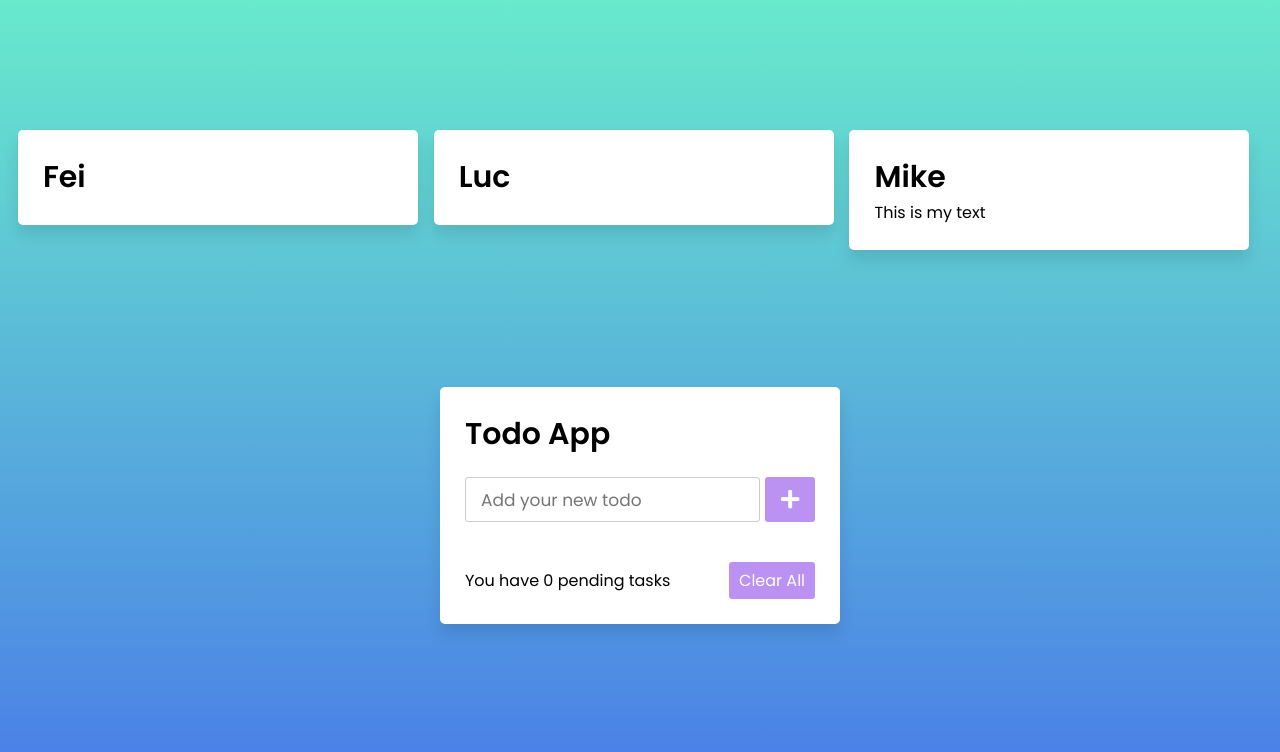
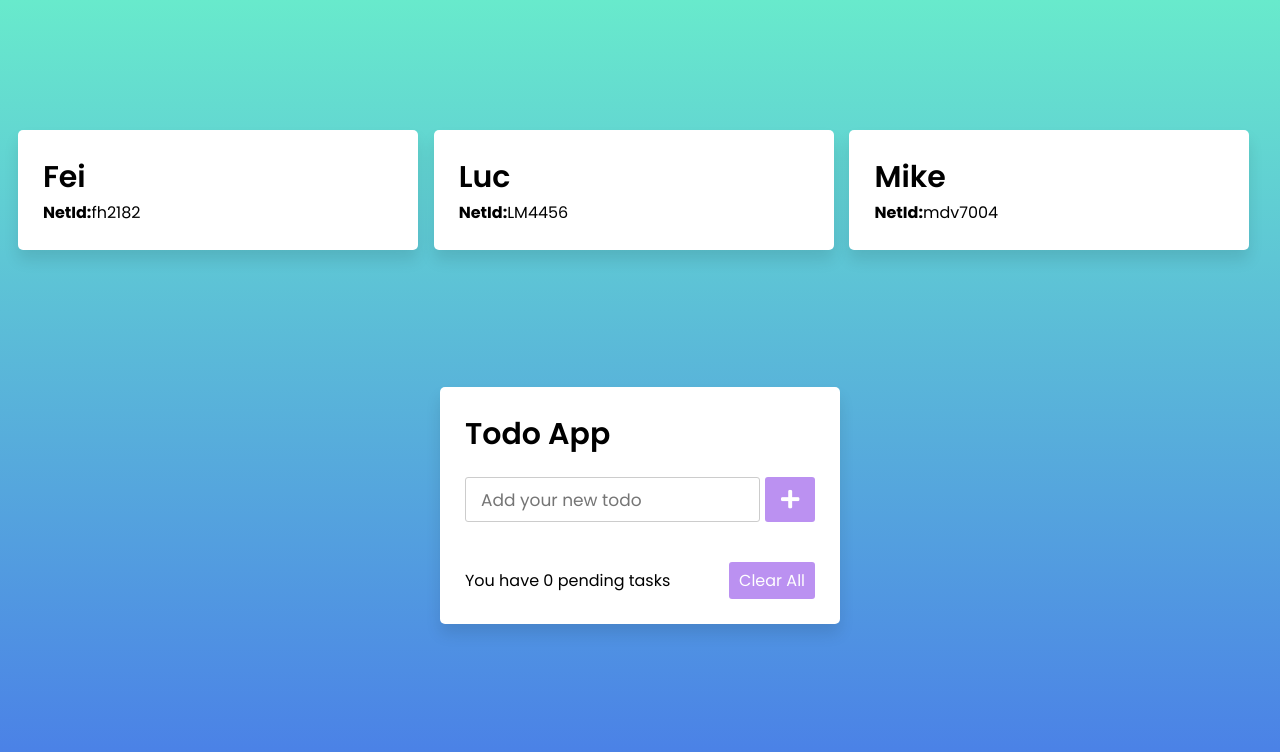
Before and after one commit to mdv5/mdv5.github.io, a plain HTML site: page index.html in a window 1280 px wide. Drawn offline with Linux system fonts and the light colour scheme.

```diff
--- a/index.html
+++ b/index.html
@@ -12,17 +12,19 @@
       <div class="column"> <!-- Added a column to some text in -->
         <div class="wrapper">
           <header>Fei</header>
+          <span><b>NetId:</b>fh2182</span>
         </div>
       </div>
       <div class="column"> <!-- Added a column to some text in -->
         <div class="wrapper">
           <header>Luc</header>
+          <span><b>NetId:</b>LM4456</span>
         </div>
       </div>
       <div class="column"> <!-- Added a column to some text in -->
         <div class="wrapper">
           <header>Mike</header>
-          <span> This is my text</span>
+          <span><b>NetId:</b>mdv7004</span>
         </div>
       </div>
     </div>
```
